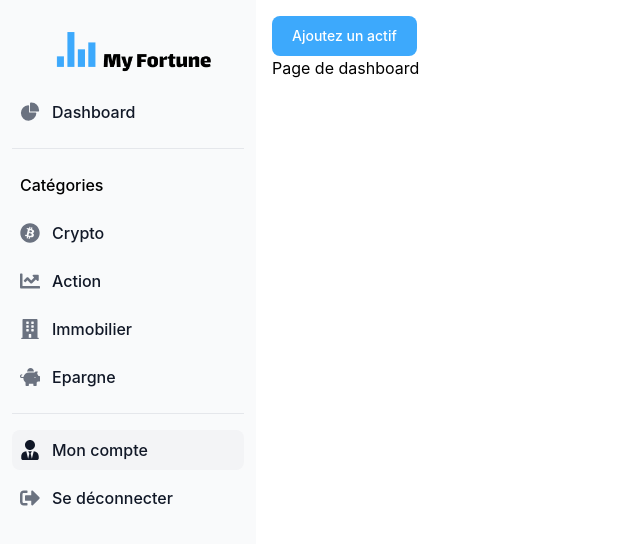
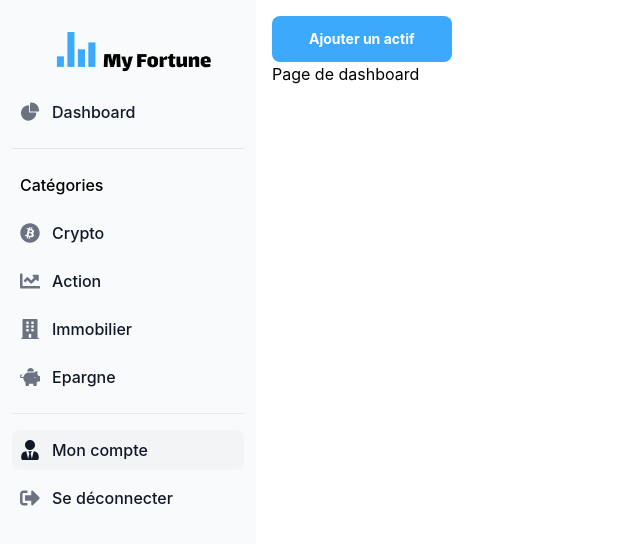
Before and after one commit to IPtitLu/myfortune-front, a React (Create React App) app: page /compte in a window 1280 px wide. Shown: the top 544 px of the page, without its empty margins (0-640 px from the left). Built offline with nearby package versions, Linux system fonts and the light colour scheme.

Commit message:
🐛 fix buton open modale

```diff
--- a/package.json
+++ b/package.json
@@ -9,9 +9,10 @@
     "@testing-library/react": "^13.4.0",
     "@testing-library/user-event": "^13.5.0",
     "autoprefixer": "^10.4.17",
+    "chart.js": "^4.4.1",
     "flowbite": "^2.3.0",
+    "flowbite-react": "^0.7.2",
     "postcss": "^8.4.35",
-    "chart.js": "^4.4.1",
     "react": "^18.2.0",
     "react-chartjs-2": "^5.2.0",
     "react-dom": "^18.2.0",
--- a/src/components/ButtonAddActif.js
+++ /dev/null
@@ -1,14 +0,0 @@
-export function ButtonAddActif() {
-    return (
-        <>
-            <button
-                data-modal-target="crud-modal"
-                data-modal-toggle="crud-modal"
-                className="block text-white bg-[#3DA9FC] hover:bg-[rgba(61,169,252,0.95)] focus:ring-4 focus:outline-none focus:ring-blue-300 font-medium rounded-lg text-sm px-5 py-2.5 text-center dark:bg-blue-600 dark:hover:bg-blue-700 dark:focus:ring-blue-800"
-                type="button"
-            >
-                Ajoutez un actif
-            </button>
-        </>
-    );
-}
--- a/src/components/ModaleCreateActif.js
+++ b/src/components/ModaleCreateActif.js
@@ -1,50 +1,28 @@
 import { ActifForm } from "../components/ActifForm";
+import { Button, Modal } from "flowbite-react";
+import { useState } from "react";
 
 export function ModaleCreateActif() {
+    const [openModal, setOpenModal] = useState(false);
+
     return (
         <>
-            <div
-                id="crud-modal"
-                tabIndex="-1"
-                aria-hidden="true"
-                className="hidden overflow-y-auto overflow-x-hidden fixed top-0 right-0 left-0 z-50 justify-center items-center w-full md:inset-0 h-[calc(100%-1rem)] max-h-full"
+            <Button
+                onClick={() => setOpenModal(true)}
+                className="block text-white bg-[#3DA9FC] hover:bg-[rgba(61,169,252,0.95)] focus:ring-4 focus:outline-none focus:ring-blue-300 font-medium rounded-lg text-sm px-5 py-2.5 text-center dark:bg-blue-600 dark:hover:bg-blue-700 dark:focus:ring-blue-800 py-1"
             >
-                <div className="relative p-4 w-full max-w-md max-h-full">
-                    <div className="relative bg-white rounded-lg shadow dark:bg-gray-700">
-                        <div className="flex items-center justify-between p-4 md:p-5 border-b rounded-t dark:border-gray-600">
-                            <h3 className="text-lg font-semibold text-gray-900 dark:text-white">
-                                Ajoutez un nouvel actif
-                            </h3>
-                            <button
-                                type="button"
-                                className="text-gray-400 bg-transparent hover:bg-gray-200 hover:text-gray-900 rounded-lg text-sm w-8 h-8 ms-auto inline-flex justify-center items-center dark:hover:bg-gray-600 dark:hover:text-white"
-                                data-modal-toggle="crud-modal"
-                            >
-                                <svg
-                                    className="w-3 h-3"
-                                    aria-hidden="true"
-                                    xmlns="http://www.w3.org/2000/svg"
-                                    fill="none"
-                                    viewBox="0 0 14 14"
-                                >
-                                    <path
-                                        stroke="currentColor"
-                                        strokeLinecap="round"
-                                        strokeLinejoin="round"
-                                        strokeWidth="2"
-                                        d="m1 1 6 6m0 0 6 6M7 7l6-6M7 7l-6 6"
-                                    />
-                                </svg>
-                                <span className="sr-only">Close modal</span>
-                            </button>
-                        </div>
-
-                        <div className="py-4">
-                            <ActifForm />
-                        </div>
+                <span className="font-bold">Ajouter un actif</span>
+            </Button>
+            <Modal show={openModal} onClose={() => setOpenModal(false)}>
+                <Modal.Header>
+                    Créer un actif (ex : Bitcoin, Action, Livret A..)
+                </Modal.Header>
+                <Modal.Body>
+                    <div className="py-4">
+                        <ActifForm />
                     </div>
-                </div>
-            </div>
+                </Modal.Body>
+            </Modal>
         </>
     );
 }
--- a/src/pages/Action/Action.js
+++ b/src/pages/Action/Action.js
@@ -1,14 +1,12 @@
 import React from "react";
 import { Sidebar } from "../../components/Sidebar";
 import { ModaleCreateActif } from "../../components/ModaleCreateActif";
-import { ButtonAddActif } from "../../components/ButtonAddActif";
 
 function Action() {
     return (
         <>
             <Sidebar />
             <div className="p-4 sm:ml-64">
-                <ButtonAddActif />
                 <ModaleCreateActif />
                 <h1>Page d'actions</h1>
             </div>
--- a/src/pages/Cypto/Crypto.js
+++ b/src/pages/Cypto/Crypto.js
@@ -1,14 +1,12 @@
 import React from "react";
 import { Sidebar } from "../../components/Sidebar";
 import { ModaleCreateActif } from "../../components/ModaleCreateActif";
-import { ButtonAddActif } from "../../components/ButtonAddActif";
 
 function Crypto() {
     return (
         <>
             <Sidebar />
             <div className="p-4 sm:ml-64">
-                <ButtonAddActif />
                 <ModaleCreateActif />
                 <h1>Page de crypto</h1>
             </div>
--- a/src/pages/Dashboard/Dashboard.js
+++ b/src/pages/Dashboard/Dashboard.js
@@ -2,14 +2,12 @@ import React from "react";
 import "./Dashboard.scss";
 import { Sidebar } from "../../components/Sidebar";
 import { ModaleCreateActif } from "../../components/ModaleCreateActif";
-import { ButtonAddActif } from "../../components/ButtonAddActif";
 
 function Dashboard() {
     return (
         <>
             <Sidebar />
             <div className="p-4 sm:ml-64">
-                <ButtonAddActif />
                 <ModaleCreateActif />
                 <h1>Page de dashboard</h1>
             </div>
--- a/src/pages/Epargne/Epargne.js
+++ b/src/pages/Epargne/Epargne.js
@@ -1,14 +1,12 @@
 import React from "react";
 import { Sidebar } from "../../components/Sidebar";
 import { ModaleCreateActif } from "../../components/ModaleCreateActif";
-import { ButtonAddActif } from "../../components/ButtonAddActif";
 
 function Epargne() {
     return (
         <>
             <Sidebar />
             <div className="p-4 sm:ml-64">
-                <ButtonAddActif />
                 <ModaleCreateActif />
                 <h1>Page d'epargne</h1>
             </div>
--- a/src/pages/Immobilier/Immobilier.js
+++ b/src/pages/Immobilier/Immobilier.js
@@ -1,14 +1,12 @@
 import React from "react";
 import { Sidebar } from "../../components/Sidebar";
 import { ModaleCreateActif } from "../../components/ModaleCreateActif";
-import { ButtonAddActif } from "../../components/ButtonAddActif";
 
 function Immobilier() {
     return (
         <>
             <Sidebar />
             <div className="p-4 sm:ml-64">
-                <ButtonAddActif />
                 <ModaleCreateActif />
                 <h1>Page d'immobilier</h1>
             </div>
--- a/tailwind.config.js
+++ b/tailwind.config.js
@@ -1,6 +1,10 @@
 /** @type {import('tailwindcss').Config} */
 module.exports = {
-    content: ["./src/**/*.{js,jsx,ts,tsx}", "./node_modules/flowbite/**/*.js"],
+    content: [
+        "./src/**/*.{js,jsx,ts,tsx}",
+        "./node_modules/flowbite/**/*.js",
+        "node_modules/flowbite-react/lib/esm/**/*.js",
+    ],
     theme: {
         extend: {},
     },
```
Also changed, not shown: src/index.js (+10 -10 lines), 1 other file (tests, documents, lock files or other folders).
